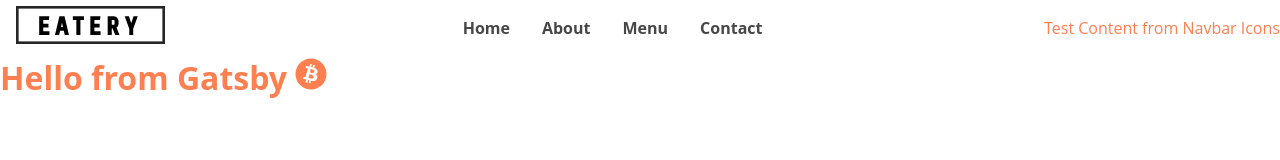
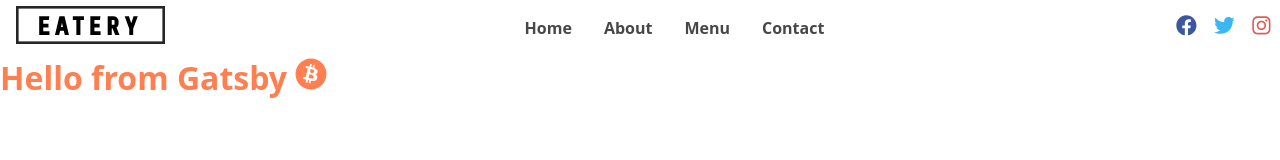
Before and after one commit to guhandelta/GatsbyRestaurant, a Gatsby site: page / in a window 1280 px wide. Built offline with nearby package versions, Linux system fonts and the light colour scheme; Gatsby itself is replaced by a stand-in of ours.

Commit message:
Completed applying responsiveness and all the necessary styling for the NavBar Component

```diff
--- a/src/components/globals/navbar/NavbarIcons.js
+++ b/src/components/globals/navbar/NavbarIcons.js
@@ -1,7 +1,72 @@
 import React, { Component } from "react"
+import styled from "styled-components"
+import { styles } from "../../../utils"
+import { FaInstagram, FaTwitter, FaFacebook } from "react-icons/fa"
 
 export default class NavbarIcons extends Component {
+  state = {
+    icons: [
+      {
+        id: 1,
+        icon: <FaFacebook className="icon facebook-icon" />,
+        path: "https://facebook.com",
+      },
+      {
+        id: 2,
+        icon: <FaTwitter className="icon twitter-icon" />,
+        path: "https://twitter.com",
+      },
+      {
+        id: 3,
+        icon: <FaInstagram className="icon instagram-icon" />,
+        path: "https://instagram.com",
+      },
+    ],
+  }
   render() {
-    return <div>Test Content from Navbar Icons</div>
+    return (
+      <IconWrapper>
+        {this.state.icons.map(item => {
+          return (
+            <a
+              href={item.path}
+              key={item.id}
+              target="_blank"
+              rel="noopener noreferrer"
+            >
+              {/* the `rel` attr should be specified if target="_blank" is given, else it will throw the target attr as security risk */}
+              {item.icon}
+            </a>
+          )
+        })}
+      </IconWrapper>
+    )
   }
 }
+
+const IconWrapper = styled.div`
+  .icon {
+    font-size: 1.3rem;
+    cursor: pointer;
+    ${styles.transFunction({})}
+  }
+  .facebook-icon {
+    color: #3b579d;
+  }
+  .twitter-icon {
+    color: #3ab7f0;
+  }
+  .instagram-icon {
+    color: #da5f53;
+  }
+  .icon:hover {
+    color: ${styles.colors.mainGold};
+  }
+  display: none;
+  @media (min-width: 769px) {
+    display: flex;
+    width: 7rem;
+    justify-content: space-around;
+  }
+` // The input args should be given in order, as the fn() expects in order defined in fn() declaration,
+// To specify only the 2nd arg,the 1st arg should be given as `undefined`
```
